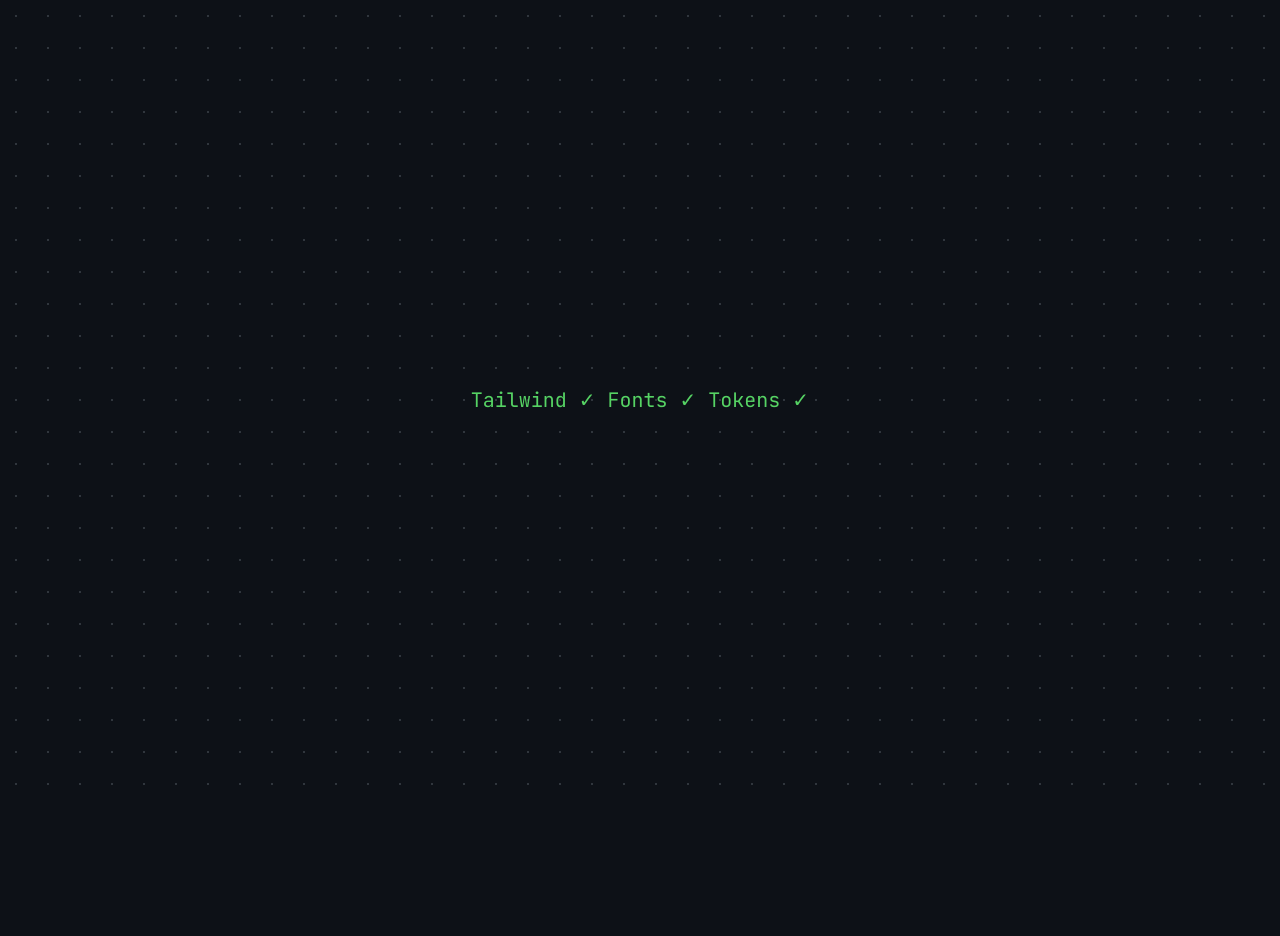
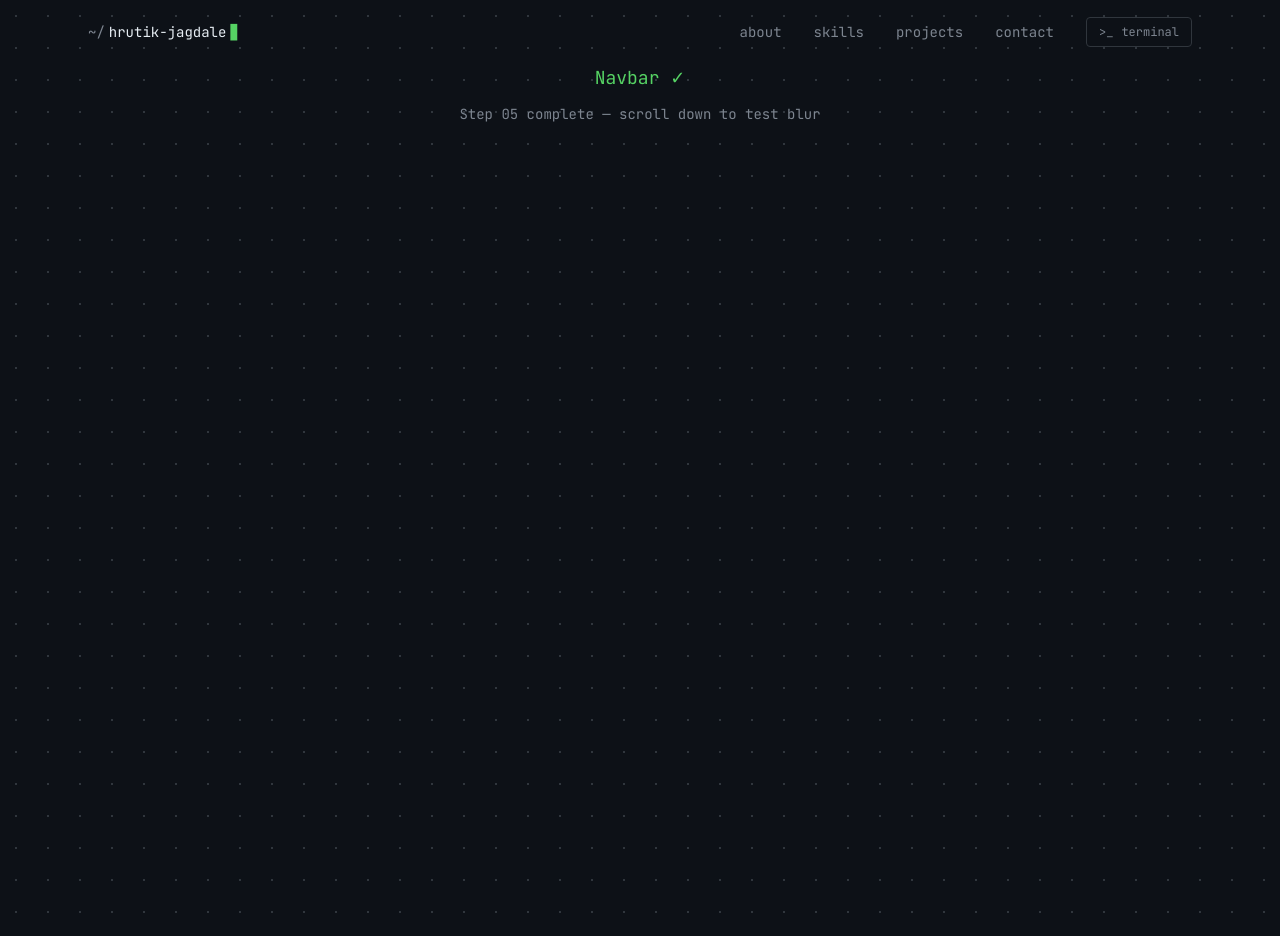
Before and after one commit to hrutik-codes/portfolio, a React app: page / in a window 1280 px wide. Before the commit the page ends 800 px from the top, so only its background shows below. Built offline with nearby package versions, Linux system fonts and the light colour scheme; the HTML template or start-up script is replaced by a standard one.

Commit message:
feat: Navbar — clean rewrite, scroll detection, active section, mobile drawer

```diff
--- a/src/App.jsx
+++ b/src/App.jsx
@@ -1,10 +1,28 @@
-function App() {
+import { CLIProvider } from './context/CLIContext'
+import Navbar from './components/Navbar'
+
+const App = () => {
   return (
-    <div className="min-h-screen bg-gh-bg dot-grid flex items-center justify-center">
-      <p className="font-mono text-gh-green text-xl">
-        Tailwind ✓ Fonts ✓ Tokens ✓
-      </p>
-    </div>
+    <CLIProvider>
+      <div className="relative min-h-screen bg-gh-bg">
+
+        <Navbar />
+
+        <main>
+          {/* Temporary placeholder */}
+          <div className="min-h-screen dot-grid flex items-center justify-center pt-16">
+            <div className="text-center space-y-3">
+              <p className="font-mono text-gh-green text-lg">Navbar ✓</p>
+              <p className="font-mono text-gh-muted text-sm">
+                Step 05 complete — scroll down to test blur
+              </p>
+              <div className="h-screen" />
+            </div>
+          </div>
+        </main>
+
+      </div>
+    </CLIProvider>
   )
 }
 
--- /dev/null
+++ b/src/components/Navbar.jsx
@@ -0,0 +1,167 @@
+import { useState, useEffect } from 'react'
+import { useCLI } from '../context/CLIContext'
+
+const Navbar = () => {
+  const { toggleCLI } = useCLI()
+  const [scrolled, setScrolled] = useState(false)
+  const [menuOpen, setMenuOpen] = useState(false)
+  const [activeSection, setActiveSection] = useState('home')
+
+  const navLinks = [
+    { label: 'about', href: '#about' },
+    { label: 'skills', href: '#skills' },
+    { label: 'projects', href: '#projects' },
+    { label: 'contact', href: '#contact' },
+  ]
+
+  // Scroll: add blur bg + track active section
+  useEffect(() => {
+    const handleScroll = () => {
+      setScrolled(window.scrollY > 50)
+
+      const sections = ['home', 'about', 'skills', 'projects', 'contact']
+      for (const id of sections) {
+        const el = document.getElementById(id)
+        if (!el) continue
+        const { top } = el.getBoundingClientRect()
+        if (top <= 80) setActiveSection(id)
+      }
+    }
+
+    window.addEventListener('scroll', handleScroll, { passive: true })
+    return () => window.removeEventListener('scroll', handleScroll)
+  }, [])
+
+  // Close mobile menu on resize
+  useEffect(() => {
+    const handleResize = () => {
+      if (window.innerWidth >= 768) setMenuOpen(false)
+    }
+    window.addEventListener('resize', handleResize)
+    return () => window.removeEventListener('resize', handleResize)
+  }, [])
+
+  // Close mobile menu on outside click
+  useEffect(() => {
+    if (!menuOpen) return
+    const handleClick = (e) => {
+      if (!e.target.closest('#navbar')) setMenuOpen(false)
+    }
+    document.addEventListener('click', handleClick)
+    return () => document.removeEventListener('click', handleClick)
+  }, [menuOpen])
+
+  return (
+    <header
+      id="navbar"
+      className={`
+        fixed top-0 left-0 right-0 z-50
+        transition-all duration-300
+        ${scrolled
+          ? 'bg-gh-bg/90 backdrop-blur-md border-b border-gh-border'
+          : 'bg-transparent border-b border-transparent'
+        }
+      `}
+    >
+      <div className="max-w-6xl mx-auto px-6 h-16 flex items-center justify-between">
+
+        {/* Logo */}
+        <a
+          href="#home"
+          className="font-mono text-sm flex items-center gap-1 group"
+        >
+          <span className="text-gh-muted">~/</span>
+          <span className="text-gh-text group-hover:text-gh-green transition-colors duration-200">
+            hrutik-jagdale
+          </span>
+          <span className="text-gh-green animate-blink">▋</span>
+        </a>
+
+        {/* Desktop nav */}
+        <nav className="hidden md:flex items-center gap-8">
+          {navLinks.map(({ label, href }) => (
+            <a
+              key={label}
+              href={href}
+              className={`
+                font-mono text-sm relative transition-colors duration-200
+                after:content-[''] after:absolute after:bottom-[-2px] after:left-0
+                after:h-px after:bg-gh-blue after:transition-all after:duration-200
+                ${activeSection === label
+                  ? 'text-gh-blue after:w-full'
+                  : 'text-gh-muted hover:text-gh-text after:w-0 hover:after:w-full'
+                }
+              `}
+            >
+              {label}
+            </a>
+          ))}
+
+          {/* CLI button */}
+          <button
+            onClick={toggleCLI}
+            title="Open terminal"
+            className="
+              md:flex items-center gap-2
+              font-mono text-xs text-gh-muted
+              border border-gh-border rounded px-3 py-1.5
+              hover:border-gh-green hover:text-gh-green
+              transition-all duration-200 cursor-pointer
+            "
+          >
+            <span>&gt;_</span>
+            <span>terminal</span>
+          </button>
+        </nav>
+
+        {/* Mobile hamburger */}
+        <button
+          className="md:hidden text-gh-muted hover:text-gh-text transition-colors p-1"
+          onClick={() => setMenuOpen(prev => !prev)}
+          aria-label="Toggle menu"
+        >
+          {menuOpen ? (
+            <svg width="20" height="20" fill="none" stroke="currentColor" strokeWidth="2" viewBox="0 0 24 24">
+              <path d="M6 18L18 6M6 6l12 12" />
+            </svg>
+          ) : (
+            <svg width="20" height="20" fill="none" stroke="currentColor" strokeWidth="2" viewBox="0 0 24 24">
+              <path d="M4 6h16M4 12h16M4 18h16" />
+            </svg>
+          )}
+        </button>
+      </div>
+
+      {/* Mobile menu */}
+      <div
+        className={`
+          md:hidden overflow-hidden transition-all duration-300 ease-in-out
+          ${menuOpen ? 'max-h-64 opacity-100' : 'max-h-0 opacity-0'}
+          bg-gh-surface border-b border-gh-border
+        `}
+      >
+        <nav className="flex flex-col px-6 py-4 gap-4">
+          {navLinks.map(({ label, href }) => (
+            <a
+              key={label}
+              href={href}
+              onClick={() => setMenuOpen(false)}
+              className={`
+                font-mono text-sm transition-colors duration-200
+                ${activeSection === label
+                  ? 'text-gh-blue'
+                  : 'text-gh-muted hover:text-gh-text'
+                }
+              `}
+            >
+              <span className="text-gh-green mr-2">$</span>
+              {label}
+            </a>
+          ))}
+        </nav>
+      </div>
+    </header>
+  )
+}
+
+export default Navbar
--- /dev/null
+++ b/src/context/CLIcontext.jsx
@@ -0,0 +1,23 @@
+import { createContext, useContext, useState } from 'react'
+
+const CLIContext = createContext()
+
+export const CLIProvider = ({ children }) => {
+  const [isOpen, setIsOpen] = useState(false)
+
+  const toggleCLI = () => setIsOpen(prev => !prev)
+  const closeCLI  = () => setIsOpen(false)
+  const openCLI   = () => setIsOpen(true)
+
+  return (
+    <CLIContext.Provider value={{ isOpen, toggleCLI, closeCLI, openCLI }}>
+      {children}
+    </CLIContext.Provider>
+  )
+}
+
+export const useCLI = () => {
+  const context = useContext(CLIContext)
+  if (!context) throw new Error('useCLI must be used inside CLIProvider')
+  return context
+}
--- a/src/data/skills.js
+++ b/src/data/skills.js
@@ -0,0 +1,24 @@
+export const skillBars = [
+  { name: "React.js",          level: 90, color: "blue"   },
+  { name: "JavaScript (ES6+)", level: 88, color: "purple" },
+  { name: "Node.js / Express", level: 80, color: "green"  },
+  { name: "REST APIs",         level: 82, color: "blue"   },
+  { name: "MongoDB",           level: 75, color: "orange" },
+  { name: "DSA",               level: 70, color: "red"    },
+]
+
+export const skillCards = [
+  { name: "React.js",     desc: "Hooks · Context · Router",    category: "frontend",       color: "blue",   icon: "⚛️"  },
+  { name: "Node.js",      desc: "Express · REST APIs",         category: "backend",        color: "green",  icon: "🟩"  },
+  { name: "MongoDB",      desc: "Mongoose · Aggregation",      category: "database",       color: "orange", icon: "🗄️"  },
+  { name: "JavaScript",   desc: "ES6+ · Async · DOM",          category: "language",       color: "orange", icon: "🟨"  },
+  { name: "HTML / CSS",   desc: "Flexbox · Grid · Responsive", category: "frontend",       color: "blue",   icon: "🎨"  },
+  { name: "Git / GitHub", desc: "Branching · PRs · CI",        category: "devtools",       color: "red",    icon: "🌿"  },
+  { name: "REST APIs",    desc: "JWT · Auth · CRUD",           category: "backend",        color: "purple", icon: "🔌"  },
+  { name: "DSA",          desc: "Arrays · Trees · DP",         category: "cs-fundamentals",color: "green",  icon: "🧮"  },
+]
+
+export const alsoKnows = [
+  "SQL", "Tailwind CSS", "Postman", "VS Code",
+  "Bootstrap", "Figma (basics)", "Vercel", "Netlify",
+]
```
